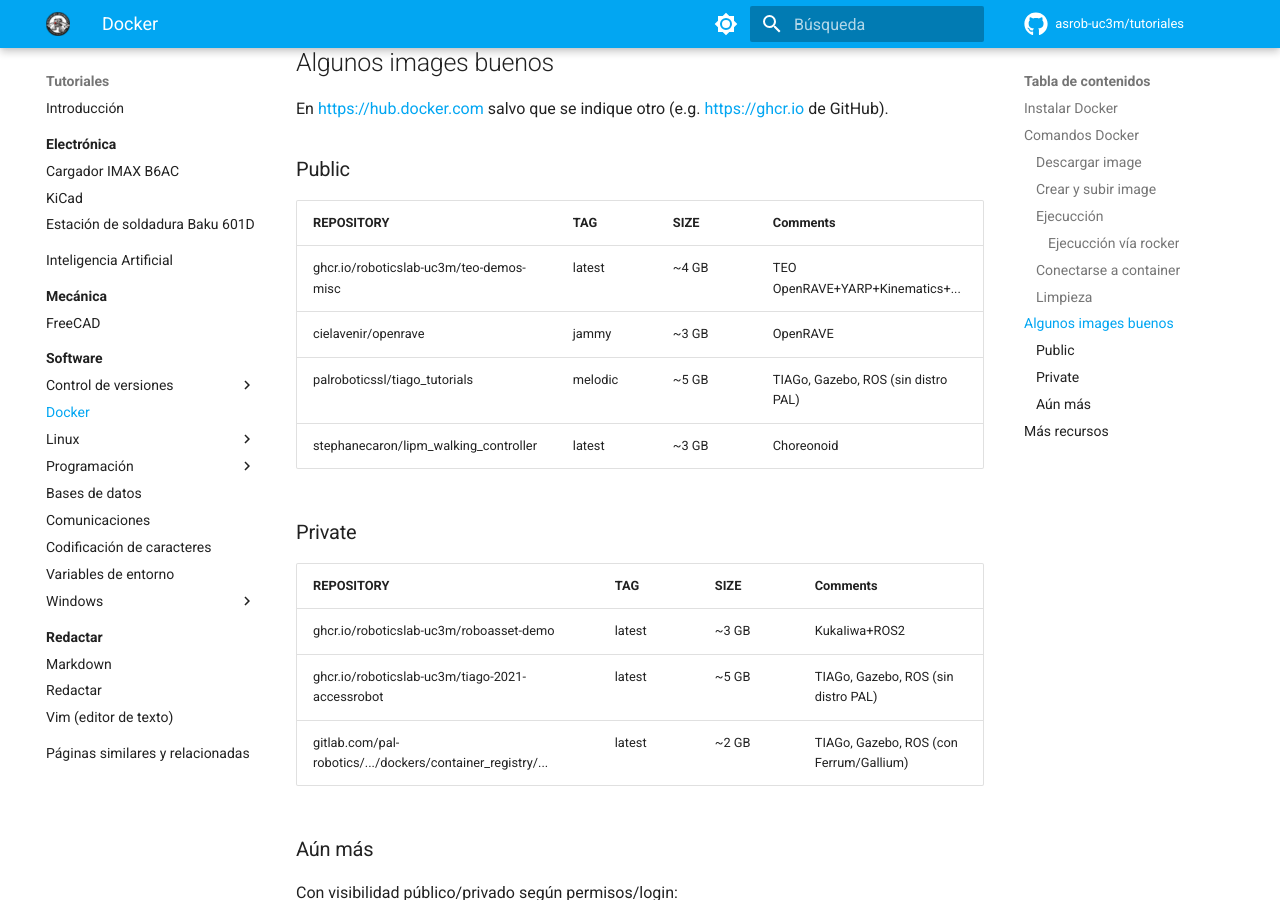
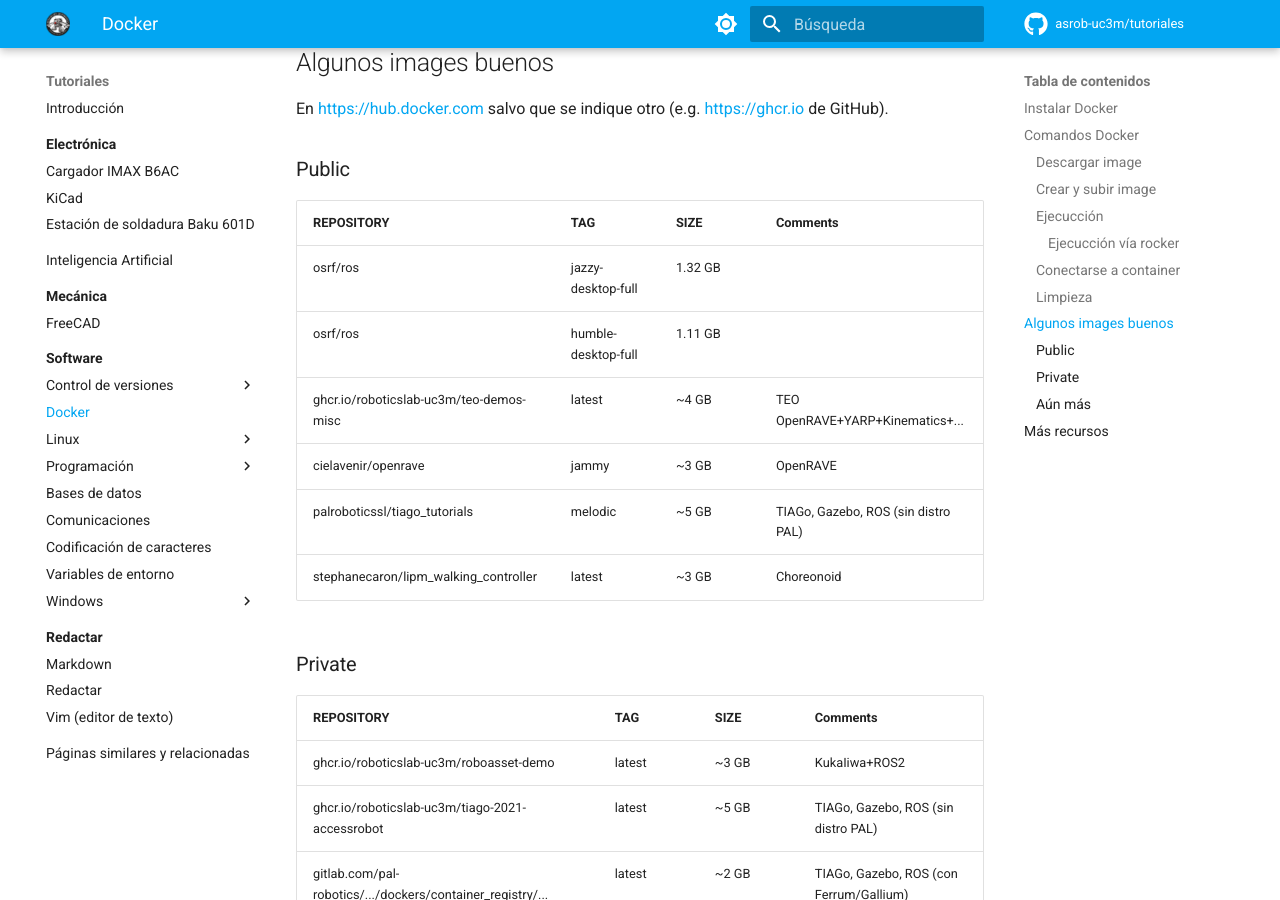
Before and after one commit to asrob-uc3m/tutoriales, an MkDocs documentation site: the page built from docs/software/docker.md, in a window 1280 px wide and 900 px high, scrolled down 2553 px. Built offline with MkDocs 1.6.1 and Material for MkDocs 9.7.7, drawn with Linux system fonts in a browser that asks for light colours; comment, search, counter and statistics services are not loaded.

Commit message:
add docker osrf/ros

```diff
--- a/docs/software/docker.md
+++ b/docs/software/docker.md
@@ -116,6 +116,8 @@
 
 REPOSITORY                            | TAG     | SIZE  | Comments
 --------------------------------------|---------|-------|------------
+osrf/ros                  | jazzy-desktop-full | 1.32 GB |
+osrf/ros                  | humble-desktop-full | 1.11 GB |
 ghcr.io/roboticslab-uc3m/teo-demos-misc | latest | ~4 GB | TEO OpenRAVE+YARP+Kinematics+...
 cielavenir/openrave                   | jammy   | ~3 GB | OpenRAVE
 palroboticssl/tiago_tutorials         | melodic | ~5 GB | TIAGo, Gazebo, ROS (sin distro PAL)
```
